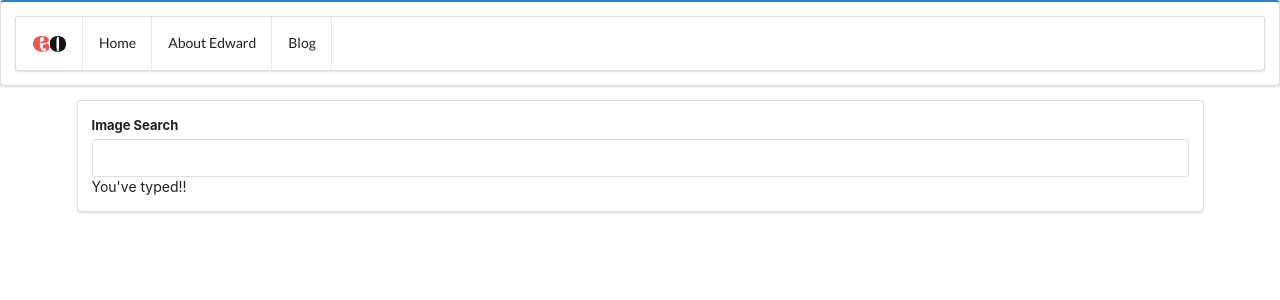
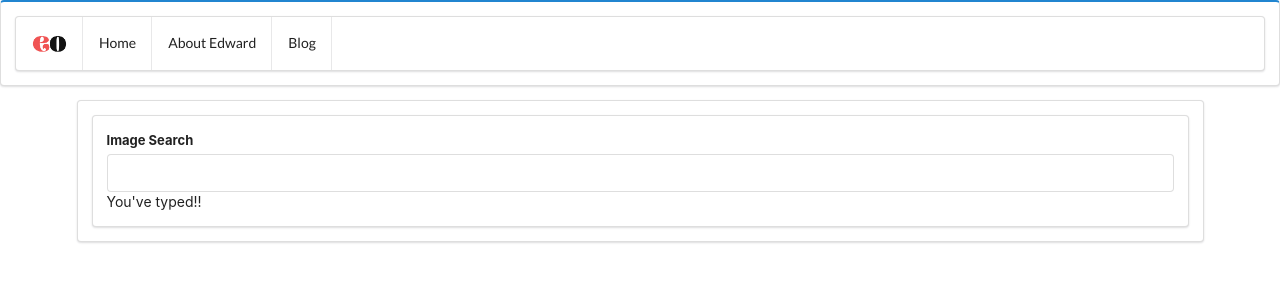
Before and after one commit to odhiambo-ed/react-forms-events-handling, a React (Create React App) app: page / in a window 1280 px wide. Shown: the top 300 px of the page. Built offline with nearby package versions, Linux system fonts and the light colour scheme.

Commit message:
Update App JS

```diff
--- a/src/App.js
+++ b/src/App.js
@@ -1,15 +1,16 @@
 import React from 'react'
 import './App.css';
 import Nav from './components/Nav';
-import Form from './components/Form';
+import SearchBar from './components/Form';
 import unsplash from './api/unsplash';
+import ImageList from './components/ImageList';
 
 class App extends React.Component {
-  state = {images: []}
+  state = { images: [] };
 
-  onSearchSubmit = async (type) => {
+  onSearchSubmit = async term => {
     const response = await unsplash.get('/search/photos', {
-      params: { query: type }
+      params: { query: term }
     });
 
     this.setState({images: response.data.results})
@@ -19,7 +20,12 @@ class App extends React.Component {
     return (
       <div className="ui container-fluid">
         <Nav />
-        <Form onSubmit={this.onSearchSubmit} />
+        <div className="ui container">
+          <div className="ui segment">
+            <SearchBar onSubmit={this.onSearchSubmit} />
+            <ImageList images={this.state.images} />
+          </div>
+        </div>
       </div>
     );
   }
```
